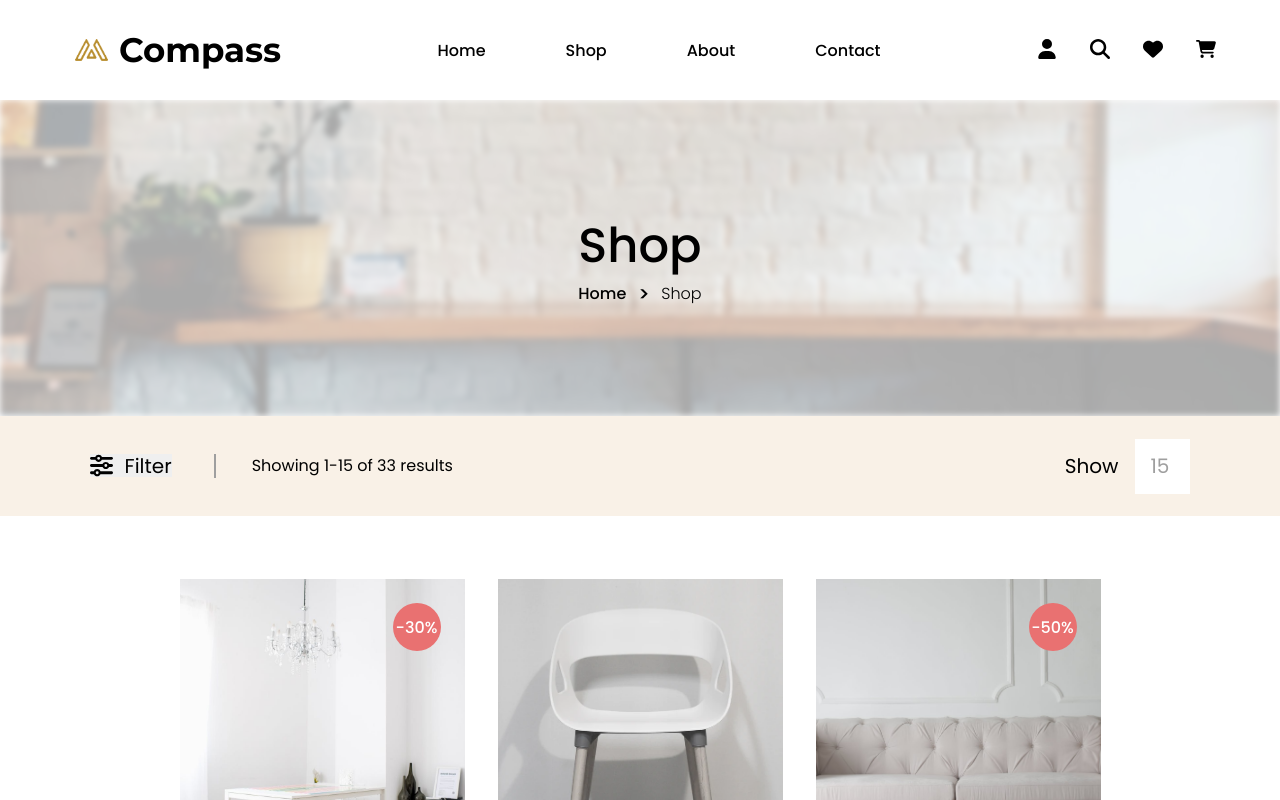
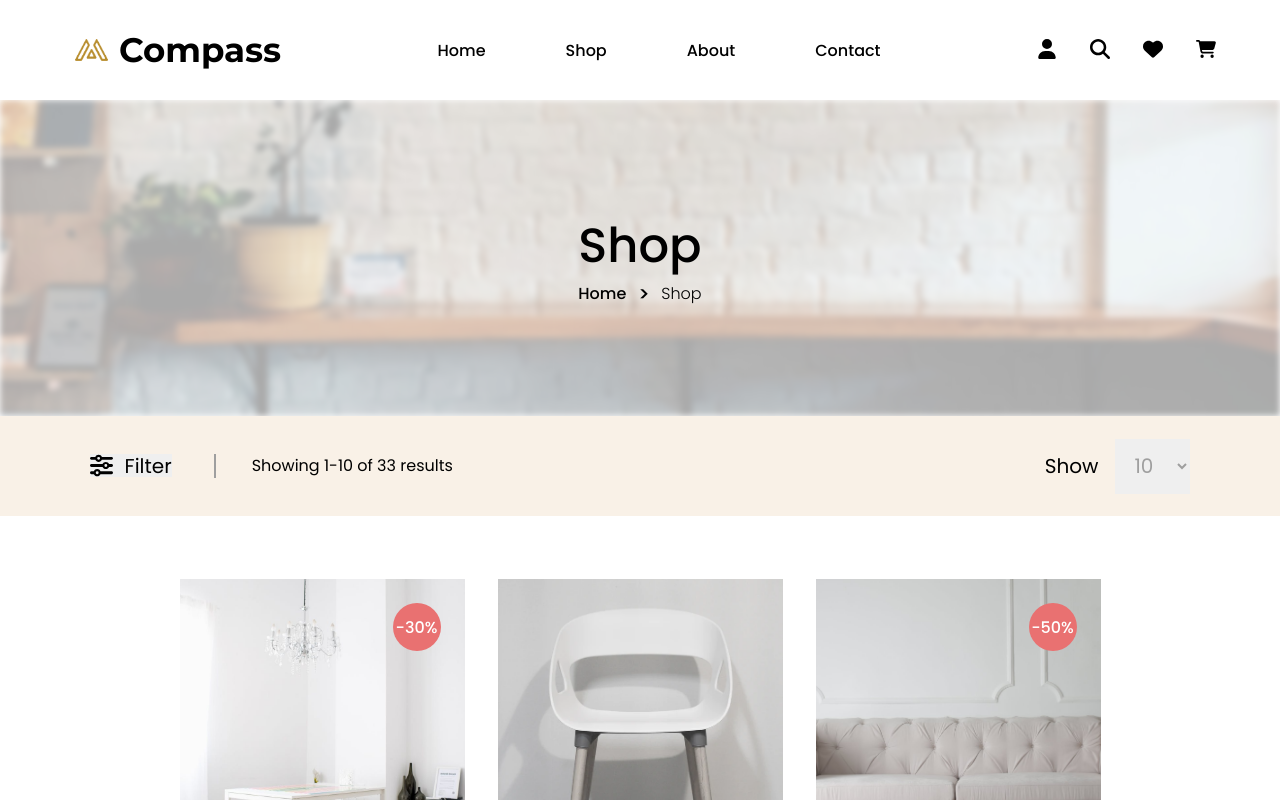
Before and after one commit to GabrielDeon/react-product-list, a React (Vite) app: page / in a window 1280 px wide. Shown: the top 800 px of the page. Built offline with nearby package versions, Linux system fonts and the light colour scheme.

Commit message:
feat: Complete Pagination and adjust per page input to scroll down

```diff
--- a/src/App.css
+++ b/src/App.css
@@ -97,11 +97,9 @@ header {
   width: 100%;
   height: 100%;
   background-image: url('./assets/images/backgroundTable.jpg');
-  /* Substitua pelo URL da sua imagem */
   background-size: cover;
   background-position: center;
   filter: blur(3px);
-  /* Ajuste o valor do blur conforme necessário */
   z-index: 1;
 }
 
@@ -217,6 +215,28 @@ header {
   font-weight: 400;
 }
 
+.gccRight {
+  display: flex;
+  align-items: center;
+}
+
+.gccRight>p {
+  margin-right: 17px;
+}
+
+.gccRight select {
+  font-family: Poppins;
+  font-size: 20px;
+  color: #9F9F9F;
+  border: none;
+  padding: 12.5px 15px;
+  cursor: pointer;
+}
+
+.gccRight select:focus {
+  outline: none;
+}
+
 .gccLeft {
   display: flex;
 }
@@ -240,35 +260,6 @@ header {
   text-align: left;
 }
 
-.gccRight {
-  display: flex;
-  align-items: center;
-}
-
-.gccRight>p {
-  margin-right: 17px;
-}
-
-/* Chrome, Safari, Edge, Opera */
-input::-webkit-outer-spin-button,
-input::-webkit-inner-spin-button {
-  -webkit-appearance: none;
-  margin: 0;
-}
-
-.gccRight>input[type="number"] {
-  font-family: Poppins;
-  font-size: 20px;
-  color: #9F9F9F;
-  border: none;
-  width: 25px;
-  padding: 12.5px 15px;
-}
-
-.gccRight>input[type="number"]:focus {
-  outline: none;
-}
-
 /*-----------------------------Grid Pagination Section ---------------------------*/
 
 .gridPageControler {
@@ -285,7 +276,7 @@ input::-webkit-inner-spin-button {
   gap: 38px;
 }
 
-.gridPagination button{
+.gridPagination button {
   font-family: Poppins;
   font-size: 20px;
   font-weight: 400;
@@ -312,7 +303,7 @@ input::-webkit-inner-spin-button {
   color: white;
 }
 
-#paginationNext{
+#paginationNext {
   height: 60px;
   width: 98px;
 }
@@ -320,7 +311,7 @@ input::-webkit-inner-spin-button {
 /*-----------------------------Grid Pagination Section End---------------------------*/
 
 /*-----------------------------Grid Product Section ---------------------------*/
-.product{
+.product {
   position: relative;
   cursor: pointer;
   overflow: hidden;
@@ -336,7 +327,7 @@ input::-webkit-inner-spin-button {
   justify-content: end;
 }
 
-.productTag{
+.productTag {
   font-family: Poppins;
   font-size: 16px;
   font-weight: 500;
@@ -351,11 +342,11 @@ input::-webkit-inner-spin-button {
   color: white;
 }
 
-.newProductTag{
+.newProductTag {
   background-color: #2EC1AC;
 }
 
-.discountedTag{
+.discountedTag {
   background-color: #E97171;
 }
 
@@ -375,7 +366,7 @@ input::-webkit-inner-spin-button {
   background-image: url('/src/assets/images/slytherImage.png');
 }
 
-.productTextContent > h1 {
+.productTextContent>h1 {
   font-family: Poppins;
   font-size: 24px;
   font-weight: 600;
@@ -384,7 +375,7 @@ input::-webkit-inner-spin-button {
   color: #3A3A3A;
 }
 
-.productTextContent > p {
+.productTextContent>p {
   font-family: Poppins;
   font-size: 16px;
   font-weight: 500;
@@ -393,13 +384,13 @@ input::-webkit-inner-spin-button {
   color: #898989;
 }
 
-.productPrices{
+.productPrices {
   display: flex;
   justify-content: space-between;
   align-items: center;
 }
 
-.productPrices > h2 {
+.productPrices>h2 {
   font-family: Poppins;
   font-size: 20px;
   font-weight: 600;
@@ -408,7 +399,7 @@ input::-webkit-inner-spin-button {
   color: #3A3A3A;
 }
 
-.productPrices > h3 {
+.productPrices>h3 {
   font-family: Poppins;
   font-size: 16px;
   font-weight: 400;
@@ -418,8 +409,8 @@ input::-webkit-inner-spin-button {
   text-decoration: line-through;
 }
 
-.productTextContent{
-  padding: 16px 16px 30px  16px;
+.productTextContent {
+  padding: 16px 16px 30px 16px;
 }
 
 .product:hover .hoverScreen {
@@ -433,20 +424,20 @@ input::-webkit-inner-spin-button {
   left: 0;
   width: 100%;
   height: 100%;
-  background-color: rgba(58, 58, 58, 0.7); /* Fundo cinza transparente */
+  background-color: rgba(58, 58, 58, 0.7);
   display: flex;
   justify-content: center;
   align-items: center;
-  z-index: 1000; /* Certifique-se que o z-index seja maior do que outros elementos */
+  z-index: 1000;
 }
 
-.hoverActions{
+.hoverActions {
   display: flex;
   justify-content: space-between;
   gap: 20px;
 }
 
-.hoverActions a{
+.hoverActions a {
   text-decoration: none;
   color: #FFFFFF;
   font-family: Poppins;
@@ -466,7 +457,7 @@ input::-webkit-inner-spin-button {
   margin-bottom: 25px;
 }
 
-.hoverButton button{
+.hoverButton button {
   cursor: pointer;
   width: 202px;
   height: 48px;
@@ -478,7 +469,7 @@ input::-webkit-inner-spin-button {
   transition: 0.4;
 }
 
-.hoverButton button:hover{
+.hoverButton button:hover {
   color: #B88E2F;
   background-color: #cecaca;
   border: none;
@@ -553,8 +544,6 @@ input::-webkit-inner-spin-button {
 .footerContentTop {
   display: flex;
   justify-content: space-between;
-
-
 }
 
 .footerContentBot>p {
@@ -642,7 +631,6 @@ p {
 
 .fctNewsletter input[type="text"]:focus {
   outline: none;
-  /* Ensure no outline on focus */
   border-bottom: 1px solid black;
 }
 
--- a/src/components/Footer.jsx
+++ b/src/components/Footer.jsx
@@ -1,14 +1,11 @@
 import React from "react";
 
 function Footer() {
+  //Hooks
   const [email, setEmail] = React.useState("");
   const [emailStatus, setEmailStatus] = React.useState("");
 
-  function validateEmail($email) {
-    var reg = /^([A-Za-z0-9_\-\.])+\@([A-Za-z0-9_\-\.])+\.([A-Za-z]{2,4})$/;
-    return reg.test($email);
-  }
-
+  //Handlers
   const handleEmailChange = (event) => {
     setEmail(event.target.value);
   };
@@ -22,6 +19,12 @@ function Footer() {
       setEmailStatus("error");
     }
   };
+
+  //Regexp function to validate email
+  function validateEmail($email) {
+    var reg = /^([A-Za-z0-9_\-\.])+\@([A-Za-z0-9_\-\.])+\.([A-Za-z]{2,4})$/;
+    return reg.test($email);
+  }
 
   return (
     <div className="footer">
--- a/src/components/Product.jsx
+++ b/src/components/Product.jsx
@@ -1,7 +1,4 @@
 /* eslint-disable react/prop-types */
-import { height, width } from "@fortawesome/free-brands-svg-icons/fa42Group";
-import React from "react";
-import { ssrExportAllKey } from "vite/runtime";
 import { FontAwesomeIcon } from "@fortawesome/react-fontawesome";
 import {
   faShareNodes,
@@ -36,6 +33,7 @@ class productObject {
   }
 }
 
+//Array of products that simulates a DB
 const productArray = [
   new productObject(
     1,
@@ -359,17 +357,17 @@ const productArray = [
   ),
   new productObject(
     33,
-    "Respira",
-    "Outdoor bar table and stool",
-    "500.000",
+    "Ouroboros",
+    "Pool",
+    "520.025",
     "respiraImage",
-    0,
+    99,
     false,
-    ""
+    "♾️"
   ),
 ];
 
-// eslint-disable-next-line react/prop-types
+//Product Template that uses the Product class object
 function ProductTemplate({ props }) {
   let className = "productTag";
   let tagText = "";
@@ -427,4 +425,4 @@ function ProductTemplate({ props }) {
   );
 }
 
-export { ProductTemplate, productArray };
+export { ProductTemplate, productArray};
--- a/src/components/ProductGrid.jsx
+++ b/src/components/ProductGrid.jsx
@@ -4,10 +4,17 @@ import { ProductTemplate, productArray } from "./Product";
 import React from "react";
 
 function ProductGrid() {
-  //Filter Hooks and Handlers
+  //Hooks
   const [showOptions, setShowOptions] = React.useState(false);
-  const [selectedFilter, setSelectedFilter] = React.useState("");
+  const [selectedFilter, setSelectedFilter] = React.useState("none");
+  const [perPage, setPerPage] = React.useState(10);
+  const [currentPage, setCurrentPage] = React.useState(1);
+  const [totalPages, setTotalPages] = React.useState(
+    Math.ceil(productArray.length / perPage)
+  );
+  const [endIndex, setEndIndex] = React.useState(currentPage * perPage);
 
+  //Handlers
   const handleButtonClick = () => {
     setShowOptions(!showOptions);
   };
@@ -17,52 +24,46 @@ function ProductGrid() {
     setShowOptions(false);
   };
 
-  //Show Elements Hooks and Handlers
-  const [perPage, setPerPage] = React.useState(15);
-  const [currentPage, setCurrentPage] = React.useState(1);
-  const [totalPages, setTotalPages] = React.useState(Math.ceil(productArray.length / perPage));
-  const [endIndex, setEndIndex] = React.useState(currentPage * perPage);
-
-  console.log("startIndex: " + ((currentPage - 1) * perPage + 1));
-  console.log("endIndex: " + (Math.min(endIndex, productArray.length)));
-
-  const currentItems = productArray.slice(((currentPage - 1) * perPage), (Math.min(endIndex, productArray.length)) );
-  console.log(currentItems);
-
-  React.useEffect(() => {
-    const tp = Math.ceil(productArray.length / perPage);
-    setTotalPages(tp);
-  }, [perPage]);
-
-  React.useEffect(() => {
-    setEndIndex(currentPage * perPage);
-  }, [currentPage, perPage]);
-
   const handlePageClick = (pageIndex) => {
     setCurrentPage(pageIndex);
   };
 
-  const handlePerPageChange = (event) => {
-    const eventValue = parseInt(event.target.value) || 0;
-    if (eventValue.length <= 2) {
-      setPerPage(eventValue);
-    }
-  };
+  React.useEffect(() => {
+    //Total Pages hook
+    const tp = Math.ceil(productArray.length / perPage);
+    setTotalPages(tp);
 
-  const handlePerPageKP = (event) => {
-    const key = event.key;
-    const newValue = perPage + key;
+    //End Index
+    setEndIndex(currentPage * perPage);
+  }, [perPage, currentPage, selectedFilter]);
 
-    if (newValue.length > 2) {
-      event.preventDefault();
-    }
-  };
-
-  const handlePerPageBlur = () => {
-    if (perPage == "" || perPage == 0) {
-      setPerPage(16);
-    }
-  };
+  //Array that determines what items should be shown
+  let currentItems = [];
+  let sortedProducts = [...productArray];
+  if (selectedFilter == "price") {
+    currentItems = sortedProducts
+      .sort((a, b) => {
+        const priceA = parseFloat(a.price.replace(/\./g, ""));
+        const priceB = parseFloat(b.price.replace(/\./g, ""));
+        return priceB - priceA;
+      })
+      .slice(
+        (currentPage - 1) * perPage,
+        Math.min(endIndex, productArray.length)
+      );
+  } else if (selectedFilter == "name") {
+    currentItems = sortedProducts
+      .sort((a, b) => a.name.localeCompare(b.name))
+      .slice(
+        (currentPage - 1) * perPage,
+        Math.min(endIndex, productArray.length)
+      );
+  } else if (selectedFilter == "none") {
+    currentItems = productArray.slice(
+      (currentPage - 1) * perPage,
+      Math.min(endIndex, productArray.length)
+    );
+  }
 
   return (
     <div className="grid">
@@ -98,13 +99,18 @@ function ProductGrid() {
           </div>
           <div className="gccRight">
             <p className="filterSpecs">Show</p>
-            <input
-              type="number"
-              value={perPage}
-              onChange={handlePerPageChange}
-              onKeyPress={handlePerPageKP}
-              onBlur={handlePerPageBlur}
-            ></input>
+            <div>
+              <select
+                value={perPage}
+                onChange={(e) => setPerPage(Number(e.target.value))}
+              >
+                <option value={5}>5</option>
+                <option value={10}>10</option>
+                <option value={15}>15</option>
+                <option value={20}>20</option>
+                <option value={25}>25</option>
+              </select>
+            </div>
           </div>
         </div>
       </div>
```
